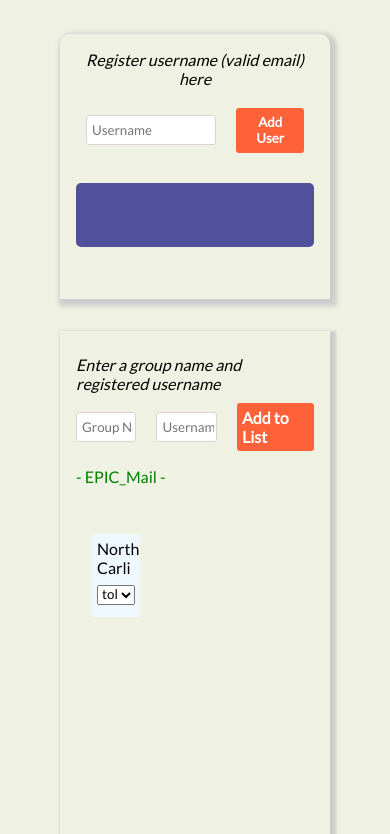
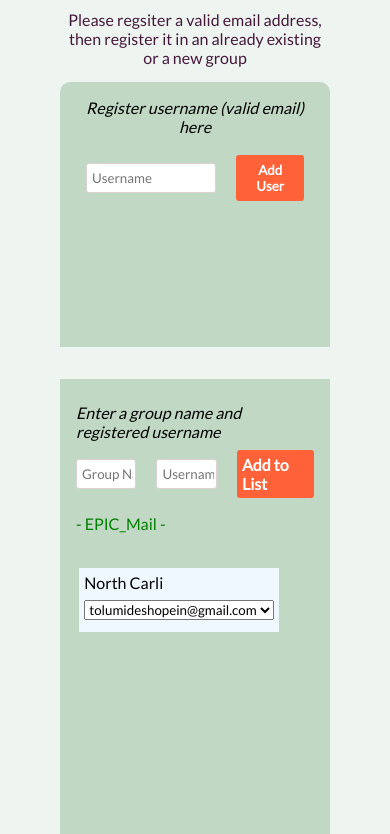
Before and after one commit to tolumide-ng/EPIC_Mail, a website: page UI/create.html in a window 390 px wide. Shown: the part 66-900 px from the top of the page. Drawn offline with Linux system fonts and the light colour scheme.

Commit message:
chore(user): Background and Create Page
- Change background across several pages
- Remove box-shadow on create page
- Include color change on button interaction on 'compose mail page'

[Delivers #164540108]

```diff
--- a/UI/create.html
+++ b/UI/create.html
@@ -29,6 +29,10 @@
     </header>
 
     <div class="form_container">
+
+        <section id="description">Please regsiter a valid email address, then register it in an already existing or a new group
+        </section>
+
         <section id="user_container">
             <p class="howToUse">Register username (valid email) here</p>
             <label for="add_new_user" id="add_user_flex">
--- a/UI/styles/create.css
+++ b/UI/styles/create.css
@@ -8,7 +8,7 @@
 }
 
 body {
-    background: #EFF2E2;
+    background: #EEF5F1;
 }
 
 
@@ -16,23 +16,33 @@ body {
     height: 100vh;
     width: 100%;
     padding: 60px;
-    padding-top: 100px;
+    padding-top: 70px;
     display: grid;
     grid-template-columns: 0.3fr 0.7fr;
-    grid-template-rows: 1fr;
+    grid-template-rows: 0.1 fr 0.9fr;
     margin-bottom: 3%;
 }
 
+#description {
+    grid-column: 1 / span 2;
+    grid-row: 1;
+    margin-bottom: 0.5em;
+    color: #45183C;
+    text-align: center;
+    padding: 0.4em;
+}
 
 /* REGISTER USERS CONTAINERS */
 #user_container {
     grid-column: 1;
-    box-shadow: 3px 3px 5px 4px #ccc;
+    grid-row: 2;
+    /* box-shadow: 3px 3px 1px 1px #ccc; */
     width: 100%;
     padding: 1em;
     border-top-left-radius: 10px;
     border-top-right-radius: 10px;
     height: 100%;
+    background: rgba(10, 100, 15, 0.2);
     margin-bottom: 1em;
 }
 
@@ -111,16 +121,17 @@ body {
 
 #groupsAndDisplay {
     margin-left: 3%;
-    grid-row: 1;
+    grid-row: 2;
     grid-column: 2;
     display: grid;
     height: 100%;
     grid-template-rows: 0.1fr 0.9fr;
     grid-template-columns: 1fr;
-    box-shadow: 3px 3px 3px 3px #ccc;
+    /* box-shadow: 3px 3px 3px 3px #ccc; */
     padding: 1em;
     padding-top: 1.5em;
     margin-bottom: 3%;
+    background: rgba(10, 100, 15, 0.2);
 }
 
 #groupsAndName {
@@ -176,12 +187,11 @@ body {
 .groupContainer {
     display: flex;
     justify-content: center;
-    width: 20%;
     flex-direction: column;
-    margin: 1em;
     background: #F0F8FF;
     padding: 5px;
     padding-bottom: 12px;
+    margin: 0.2em;
 }
 
 .groupnameAndUsername {
@@ -189,14 +199,20 @@ body {
 }
 
 @media screen and (max-width: 1070px) {
+    #description {
+        grid-column: 1 / span 2;
+        grid-row: 1;
+        /* text-align: center; */
+        padding: 0.4em;
+    }
     .form_container {
         height: 100vh;
         width: 100%;
         padding: 60px;
-        padding-top: 100px;
+        padding-top: 70px;
         display: grid;
         grid-template-columns: 1fr;
-        grid-template-rows: 0.4fr 0.6fr;
+        grid-template-rows: 0.1fr 0.4fr 0.5fr;
     }
 
     #user_container .howToUse {
@@ -204,12 +220,12 @@ body {
     }
 
     #user_container {
-        grid-row: 1;
+        grid-row: 2;
         grid-column: 1;
     }
 
     #groupsAndDisplay {
-        grid-row: 2;
+        grid-row: 3;
         grid-column: 1;
         margin-top: 2em;
         margin-left: 0;
@@ -245,7 +261,6 @@ body {
 @media screen and (max-width: 790px) {
     #list {
         display: flex;
-        background: rgb(80, 80, 155);
         flex-direction: column;
         justify-content: center;
         align-items: center;
--- a/UI/styles/mails.css
+++ b/UI/styles/mails.css
@@ -8,7 +8,7 @@
 }
 
 body {
-    background: #EFF2E2;
+    background: #EEF5F1;
 }
 
 /* MAILS CONTAINER */
@@ -130,22 +130,6 @@ body {
     font-size: 1rem;
 }
 
-/* #draftButton {
-    background: #FF0044;
-    color: white;
-}
-
-#sendButton {
-    background: rgb(83, 81, 192);
-    color: white;
-    padding: 5px 10px;
-}
-
-#sendButton:active, #draftButton:active{
-    background: black;
-    color: white;
-} */
-
 .buttonContainer {
     display: flex;
     flex-direction: row;
@@ -166,6 +150,11 @@ body {
     background: rgb(83, 81, 192);
     color: white;
     padding: 5px 10px;
+}
+
+#draftButton:active, #sendButton:active{
+    background: rgb(241, 241, 0);
+    color: black;
 }
 
 .retract {
```
